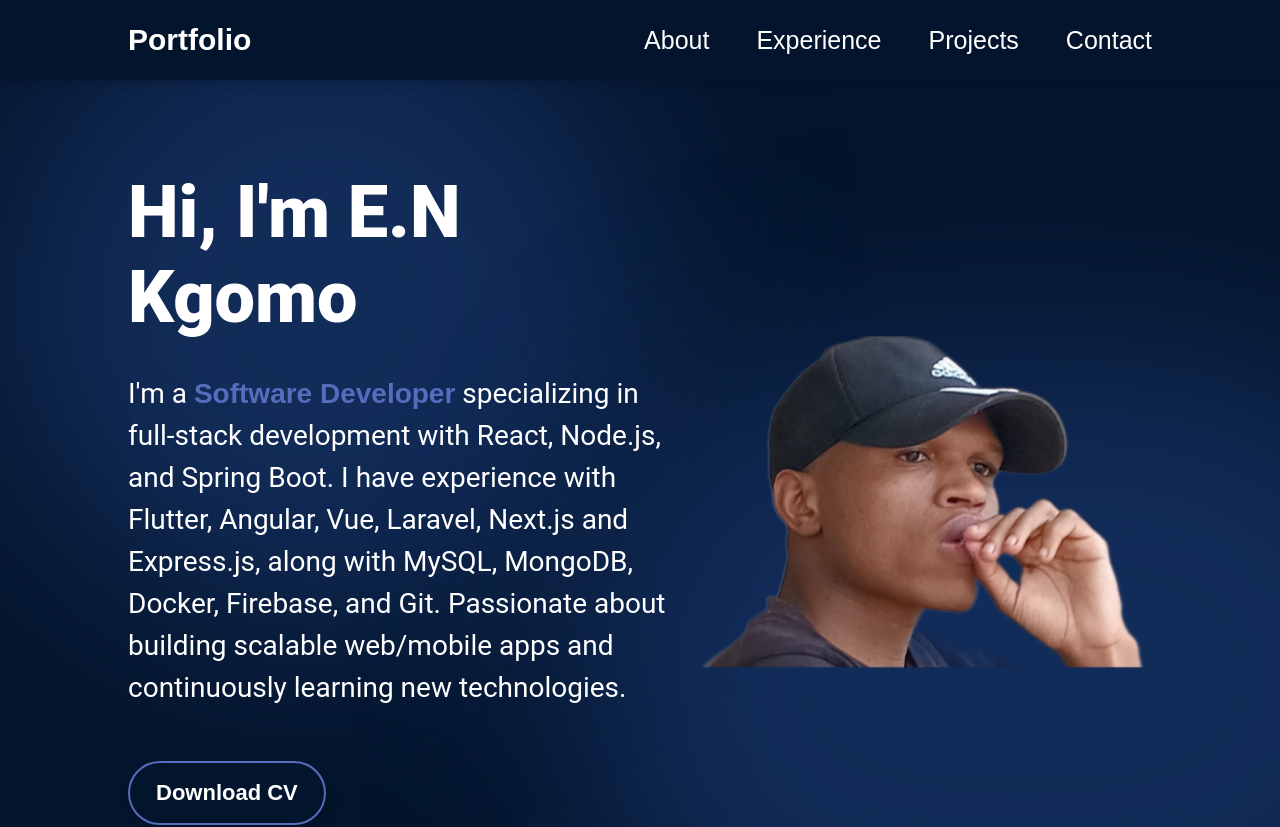
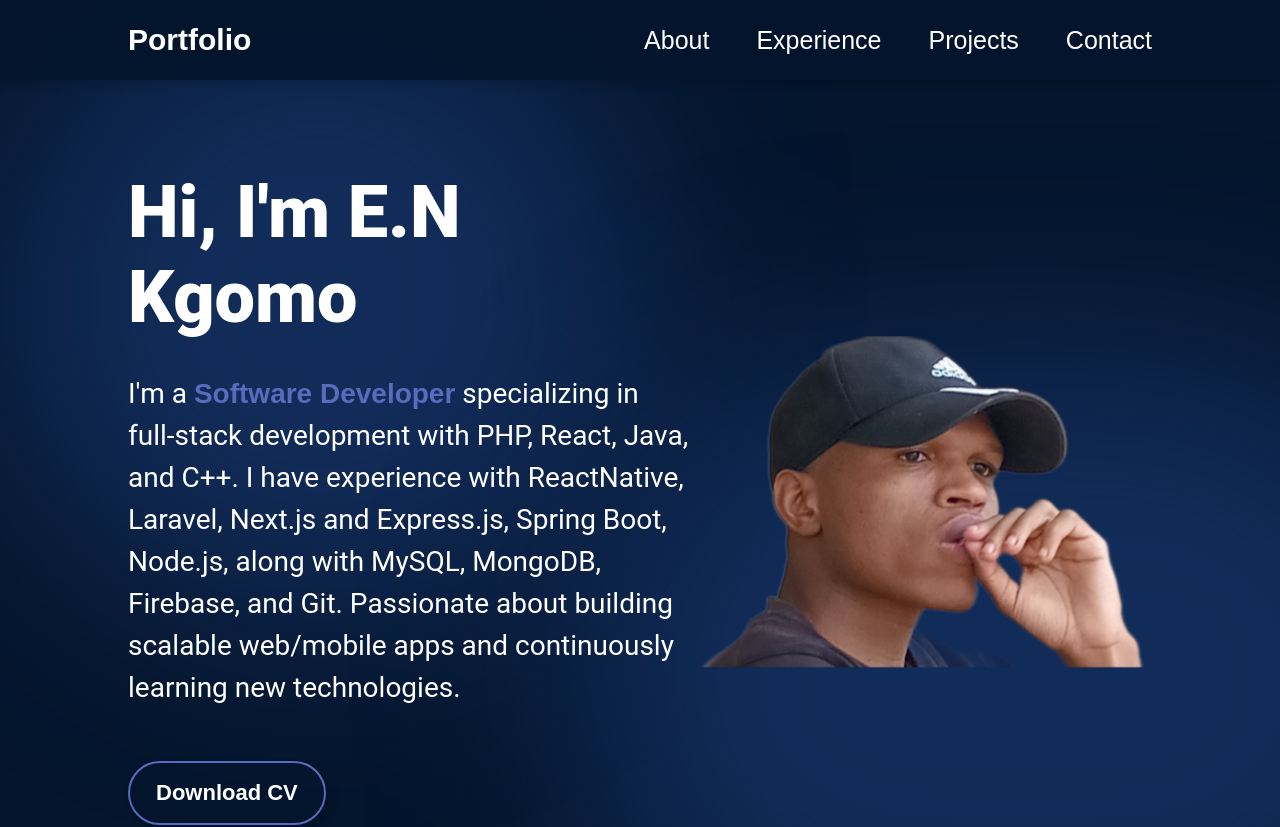
Before and after one commit to esnoko/Portfolio-Website, a React (Vite) app: page / in a window 1280 px wide. Shown: the top 827 px of the page. Built offline with nearby package versions, Linux system fonts and the light colour scheme; the HTML template or start-up script is replaced by a standard one.

Commit message:
Update Hero component to reflect accurate skills and technologies

```diff
--- a/src/Components/Hero/Hero.jsx
+++ b/src/Components/Hero/Hero.jsx
@@ -10,9 +10,9 @@ export const Hero = () => {
         <h1 className={styles.title}>Hi, I&apos;m E.N Kgomo</h1>
         <p className={styles.description}>
           I&apos;m a <span className={styles.highlight}>Software Developer</span> specializing in full-stack development with
-          React, Node.js, and Spring Boot. I have experience with Flutter,
-          Angular, Vue, Laravel, Next.js and Express.js, along with MySQL,
-          MongoDB, Docker, Firebase, and Git. Passionate about building scalable
+          PHP, React, Java, and C++. I have experience with ReactNative,
+          Laravel, Next.js and Express.js, Spring Boot, Node.js, along with MySQL,
+          MongoDB, Firebase, and Git. Passionate about building scalable
           web/mobile apps and continuously learning new technologies.
         </p>
         <div className={styles.buttonContainer}>
```
